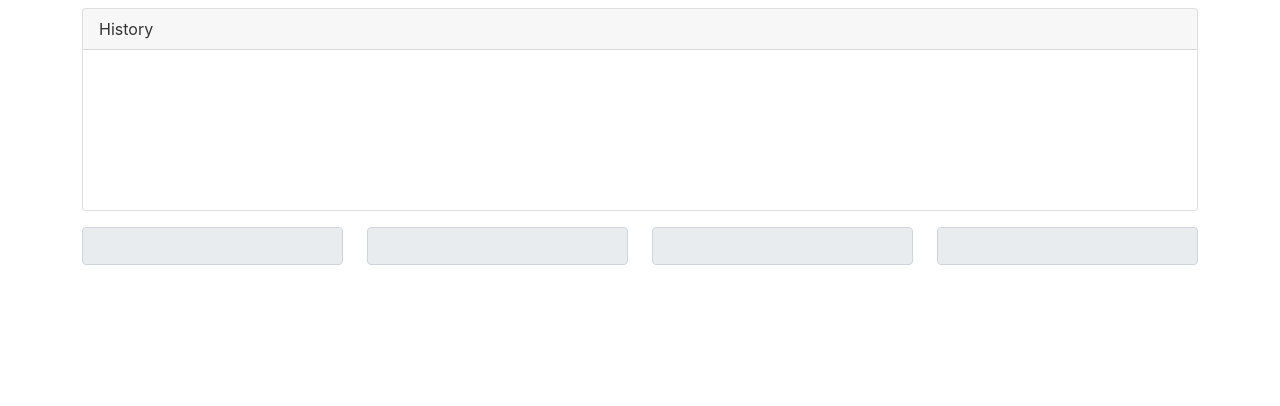
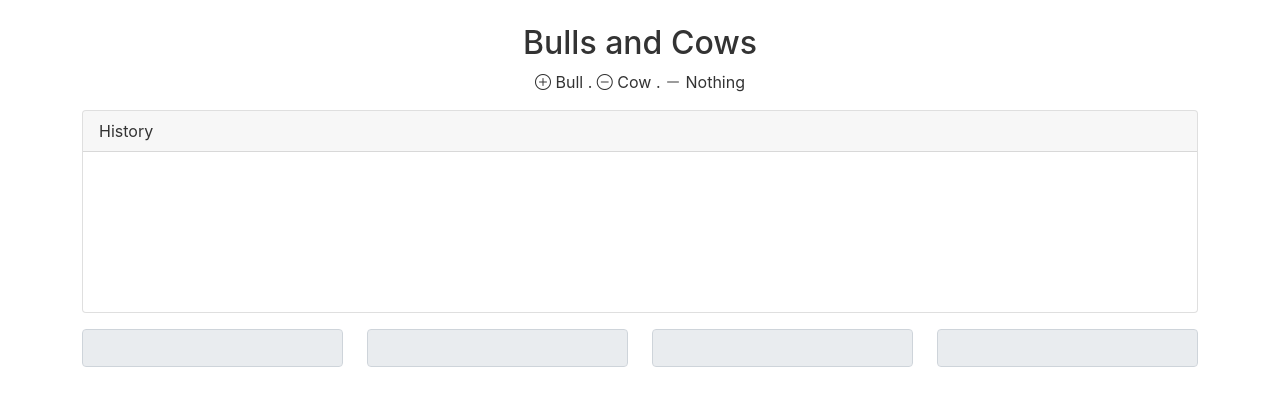
Before and after one commit to dmodena/bnc2, a Svelte app: page / in a window 1280 px wide. Shown: the top 406 px of the page. Built offline with nearby package versions, Linux system fonts and the light colour scheme.

Commit message:
Add GameHeader

```diff
--- a/src/App.svelte
+++ b/src/App.svelte
@@ -1,9 +1,11 @@
 <script>
+    import GameHeader from './game/GameHeader.svelte';
     import History from './game/History.svelte';
     import GuessView from './game/GuessView.svelte';
 </script>
 
 <div class="container">
+    <GameHeader />
     <History />
     <GuessView />
 </div>
--- /dev/null
+++ b/src/game/GameHeader.svelte
@@ -0,0 +1,4 @@
+<div class="row mt-3">
+    <h2 class="text-center">Bulls and Cows</h2>
+    <p class="text-center"><i class="bi bi-plus-circle"></i> Bull . <i class="bi bi-dash-circle"></i> Cow . <i class="bi bi-dash-lg"></i> Nothing</p>
+</div>
```
